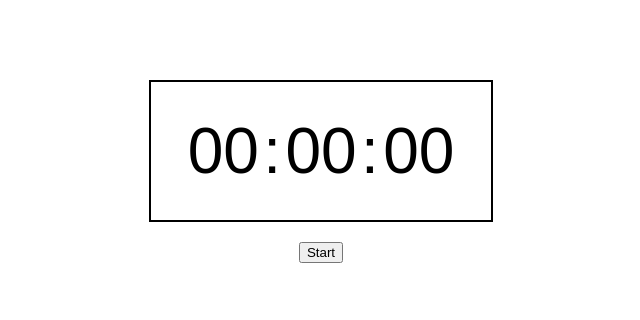
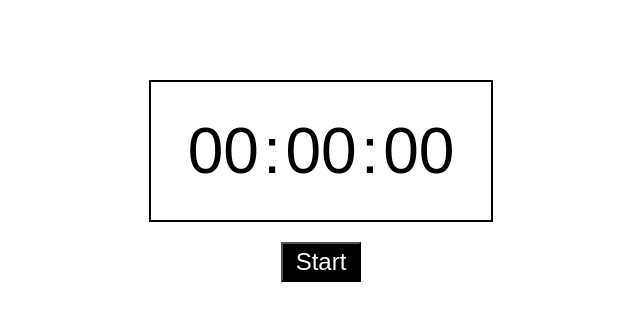
Before and after one commit to Shopify/eng-intern-assessment-react, a React app: page / in a window 1280 px wide. Shown: the top 320 px of the page, without its empty margins (319-959 px from the left). Built offline with nearby package versions, Linux system fonts and the light colour scheme.

Commit message:
style: adds stopwatch buttons styles

```diff
--- a/src/StopWatchButtons.tsx
+++ b/src/StopWatchButtons.tsx
@@ -36,9 +36,13 @@ export default function StopWatchButtons({ onButtonPress, state }: IProps) {
   }, [state]);
 
   return (
-    <div>
+    <div className='stopwatch-btn-container'>
       {buttons.map((button) => (
-        <button key={button.label} onClick={() => onButtonPress(button.action)}>
+        <button
+          className='stopwatch-btn'
+          key={button.label}
+          onClick={() => onButtonPress(button.action)}
+        >
           {button.label}
         </button>
       ))}
--- a/src/index.css
+++ b/src/index.css
@@ -36,3 +36,15 @@ body {
   display: inline-block;
   min-width: 5rem;
 }
+
+.stopwatch-btn-container {
+}
+
+.stopwatch-btn {
+  padding: 0.25rem 0.5rem;
+  font-size: 1.5rem;
+  margin: 0.25rem;
+  background-color: black;
+  color: white;
+  min-width: 5rem;
+}
```
